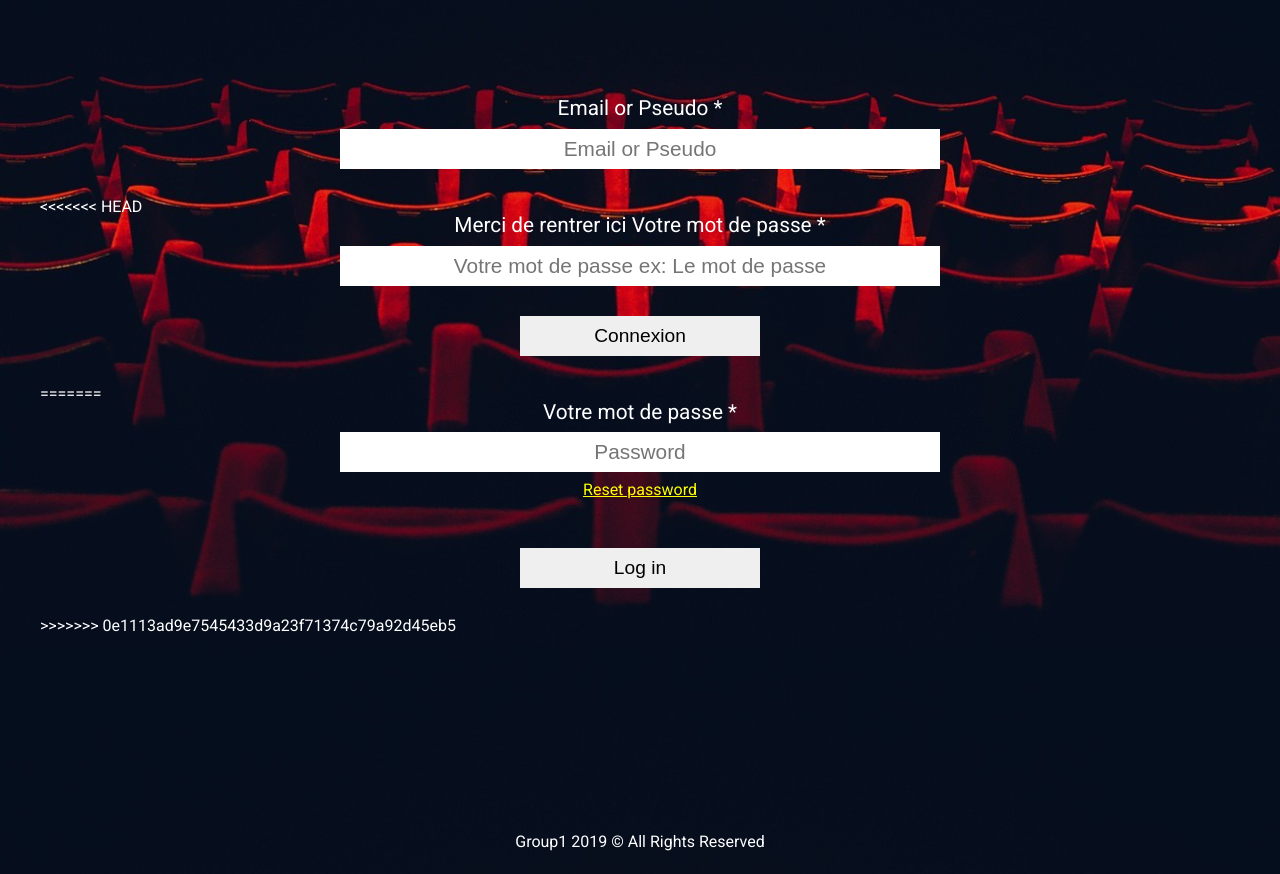
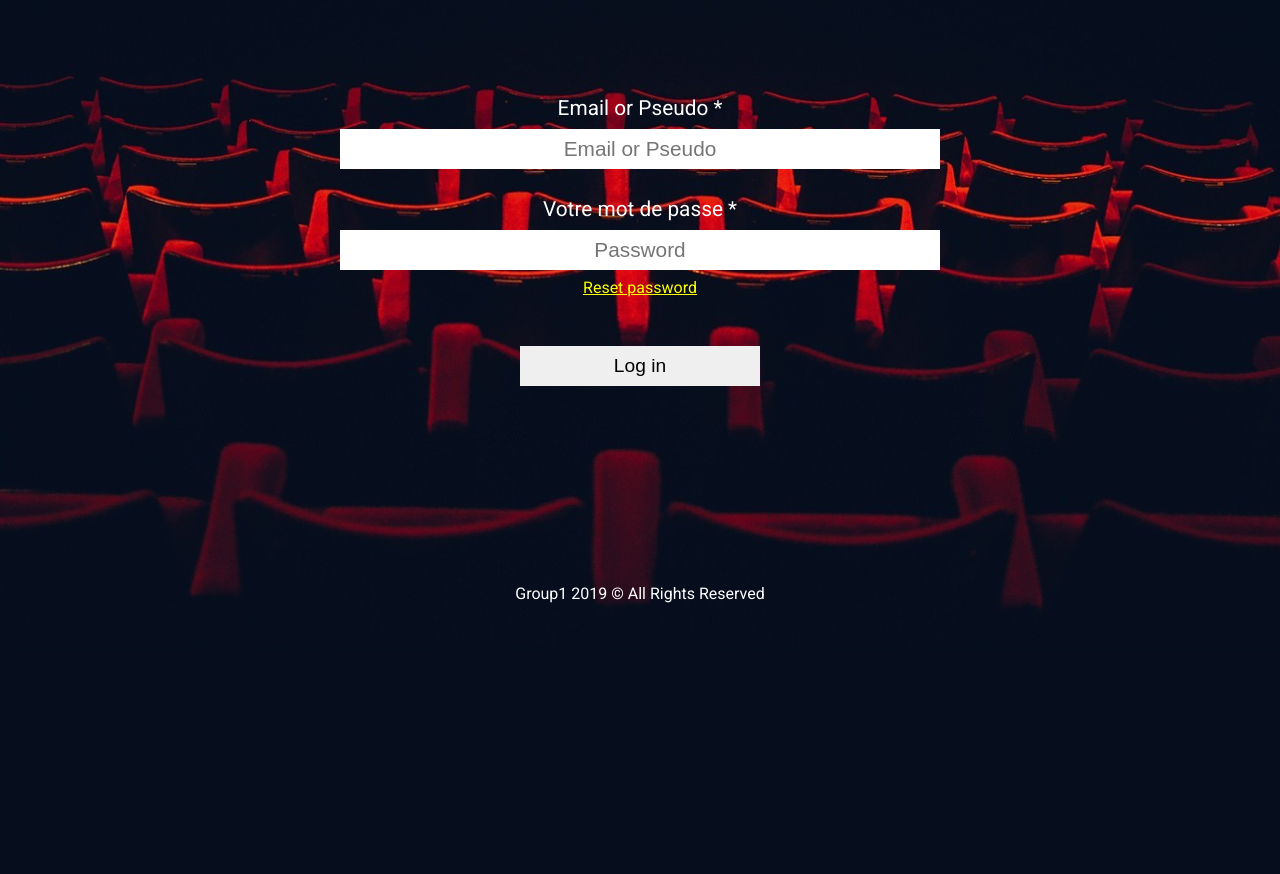
Before and after one commit to dablusLyes/movie_1, a PHP site: page /login.php in a window 1280 px wide. Shown: the part 206-1080 px from the top of the page. After the commit the page ends 815 px from the top, so only its background shows below. Run offline with PHP 8.4, Linux system fonts and the light colour scheme; a stand-in replaces the project's code that opens the database connection.

Commit message:
fix login

```diff
--- a/login.php
+++ b/login.php
@@ -3,6 +3,7 @@ session_start();
 include('inc/request.php');
 include('inc/pdo.php');
 require 'inc/function.php';
+
 
 
 $errors = [];
@@ -15,7 +16,6 @@ if (!empty($_POST['submitted'])) {
     $errors['login'] = 'Veuillez renseignez les deux champs pour vous connectez';
   }
   if (count($errors) == 0) {
-
 
     $user = getUser($login); // checking if user exist in database
     debug($user);
@@ -49,22 +49,12 @@ if (!empty($_POST['submitted'])) {
   <input type="text" id="login" name="login" value="<?php if (!empty($_POST['login'])) { echo $_POST['login']; } ?>" placeholder="Email or Pseudo">
   <span class="error"><?php if (!empty($errors['login'])) { echo $errors['login']; } ?></span>
 
-<<<<<<< HEAD
-  <label for="password">Merci de rentrer ici Votre mot de passe *</label>
-  <input type="password" id="password" name="password" value="" placeholder="Votre mot de passe ex: Le mot de passe">
-  <span class="error"><?php if (!empty($errors['password'])) { echo $errors['password']; } ?></span>
-
-
-
-<input type="submit" name="submitted" value="Connexion">
-=======
   <label for="password">Votre mot de passe *</label>
   <input type="password" id="password" name="password" value="" placeholder="Password">
   <a href="forgetpassword.php">Reset password</a>
   <span class="error"><?php if (!empty($errors['password'])) { echo $errors['password']; } ?></span>
 
 <input type="submit" name="submitted" value="Log in">
->>>>>>> 0e1113ad9e7545433d9a23f71374c79a92d45eb5
 </form>
 
 
```
